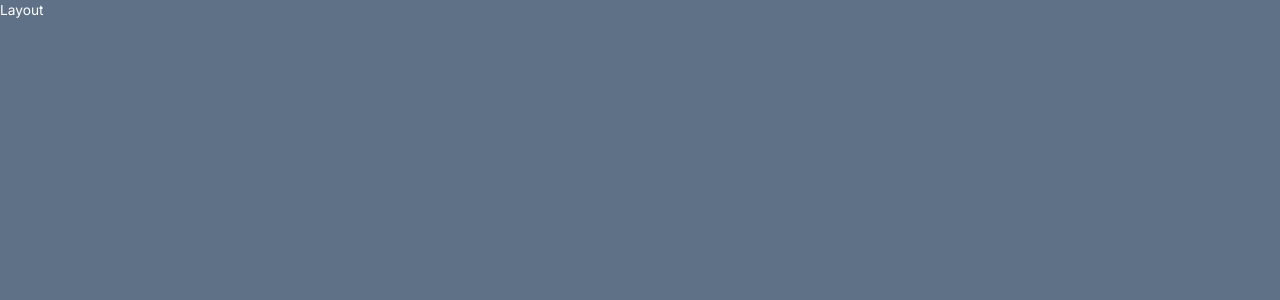
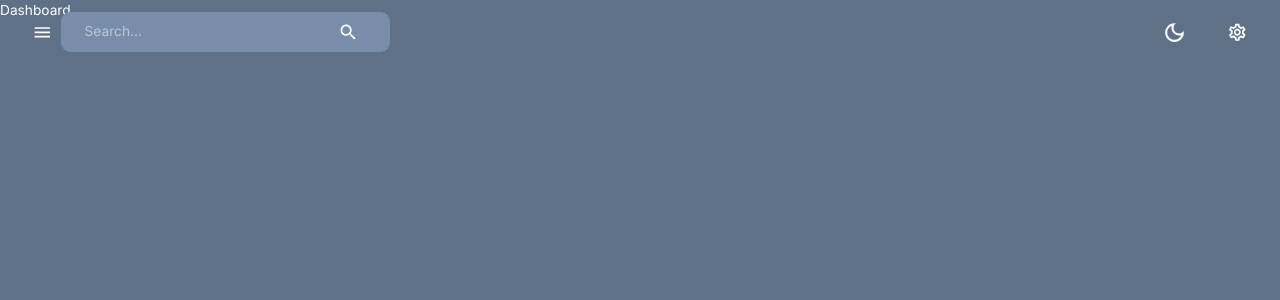
Before and after one commit to modopo/admin-dashboard, a React (Create React App) app in the folder client/: page /dashboard in a window 1280 px wide. Shown: the top 300 px of the page. Built offline with nearby package versions, Linux system fonts and the light colour scheme.

Commit message:
navbar with working dark/light mode

```diff
--- /dev/null
+++ b/client/src/components/FlexBetween.jsx
@@ -0,0 +1,10 @@
+const { styled } = require("@mui/system");
+const { Box } = require("@mui/material");
+
+const FlexBetween = styled(Box)({
+  display: "flex",
+  justifyContent: "space-between",
+  alignItems: "center"
+});
+
+export default FlexBetween;
--- /dev/null
+++ b/client/src/components/Navbar.jsx
@@ -0,0 +1,69 @@
+import React, { useState } from "react";
+import {
+  LightModeOutlined,
+  DarkModeOutlined,
+  Menu as MenuIcon,
+  Search,
+  SettingsOutlined,
+  ArrowDropDownOutlined,
+} from "@mui/icons-material";
+import FlexBetween from "./FlexBetween";
+import { useDispatch } from "react-redux";
+import { setMode } from "state";
+import profileImage from "assets/profile.svg";
+import {
+  AppBar,
+  IconButton,
+  InputBase,
+  Toolbar,
+  useTheme,
+} from "@mui/material";
+
+const Navbar = () => {
+  const dispatch = useDispatch();
+  const theme = useTheme();
+
+  return (
+    <AppBar
+      sx={{
+        postion: "static",
+        background: "none",
+        boxShadow: "none",
+      }}
+    >
+      <Toolbar sx={{ justifyContent: "space-between" }}>
+        <FlexBetween>
+          <IconButton onClick={() => console.log("open/close sidebar")}>
+            <MenuIcon />
+          </IconButton>
+          <FlexBetween
+            backgroundColor={theme.palette.background.alt}
+            borderRadius="9px"
+            gap="3rem"
+            p="0.1rem 1.5rem"
+          >
+            <InputBase placeholder="Search..." />
+            <IconButton>
+              <Search />
+            </IconButton>
+          </FlexBetween>
+        </FlexBetween>
+
+        <FlexBetween gap="1.5rem">
+          <IconButton onClick={() => dispatch(setMode())}>
+            {theme.palette.mode === "dark" ? (
+              <DarkModeOutlined sx={{ fontSize: "25px" }} />
+            ) : (
+              <LightModeOutlined sx={{ fontSize: "25px" }} />
+            )}
+          </IconButton>
+          <IconButton>
+            <SettingsOutlined />
+          </IconButton>
+        </FlexBetween>
+      </Toolbar>
+    </AppBar>
+  );
+};
+
+export default Navbar;
--- a/client/src/scenes/layout/index.jsx
+++ b/client/src/scenes/layout/index.jsx
@@ -1,9 +1,19 @@
-import React from 'react'
+import React, { useState } from 'react';
+import { Box, useMediaQuery } from "@mui/material";
+import { Outlet } from 'react-router-dom';
+import { useSelector } from 'react-redux';
+import Navbar from "components/Navbar";
+
 
 const Layout = () => {
   return (
-    <div>Layout</div>
-  )
-}
+    <Box width="100%" height="100%">
+      <Box>
+        <Navbar />
+        <Outlet />
+      </Box>
+    </Box>
+  );
+};
 
 export default Layout
```
